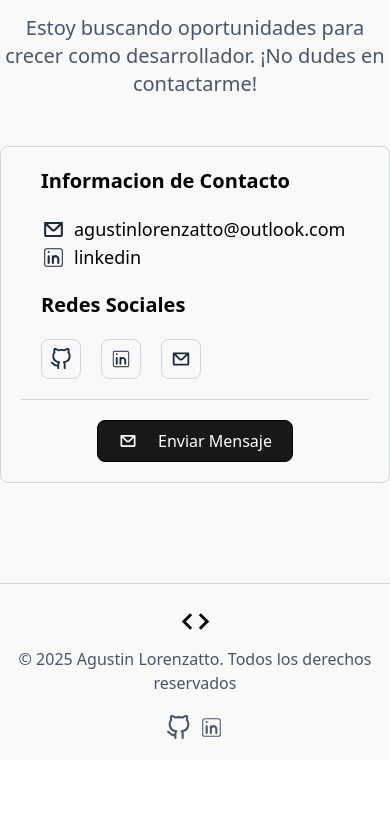
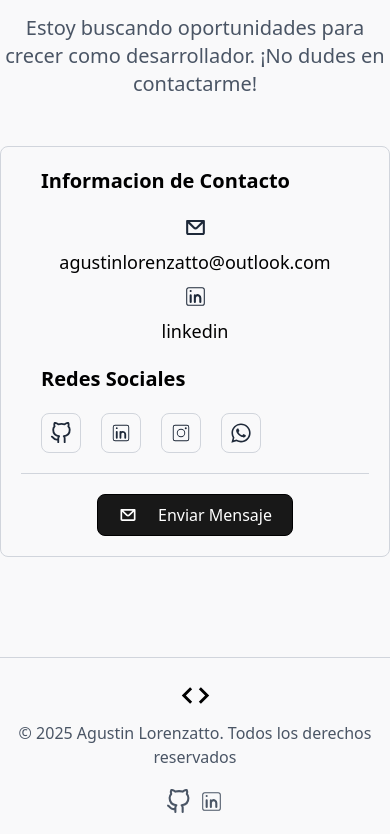
Before and after one commit to Pelusasasasa/Portfolio, a React (Vite) app: page / in a window 390 px wide. Shown: the part 6273-7107 px from the top of the page. Before the commit the page ends 7033 px from the top, so only its background shows below. Built offline with nearby package versions, Linux system fonts and the light colour scheme.

Commit message:
Poniendo mensajes de whastapp y configurar mail automaticamente

```diff
--- a/src/components/Contact.tsx
+++ b/src/components/Contact.tsx
@@ -1,9 +1,13 @@
 import { CgMail } from 'react-icons/cg'
-import { CiLinkedin  } from 'react-icons/ci'
+import { CiInstagram, CiLinkedin  } from 'react-icons/ci'
 import { FiGithub } from 'react-icons/fi'
 import { ThemedTitle } from './ThemedTitle'
+import { FaWhatsapp } from 'react-icons/fa'
 
 export const Contact = () => {
+    const text = 'Hola%20Agustín,%20vi%20tu%20portfolio%20y%20quiero%20contactarte para trabajar juntos'
+    const urlWSAP = `https://wa.me/543456445977?text=${text}`
+
   return (
     <div className='mb-25' id='contact'>
         <ThemedTitle title='¡Trabajemos Juntos!' subTitle='Estoy buscando oportunidades para crecer como desarrollador. ¡No dudes en contactarme!'/>
@@ -14,11 +18,11 @@ export const Contact = () => {
                 <div className='flex gap-5 p-5 border-b border-gray-300 mx-5 flex-col md:flex-row'>
                     <div>
                         <h3 className='text-xl font-semibold'>Informacion de Contacto</h3>
-                        <div className='flex gap-2 items-center mt-5'>
+                        <div className='flex gap-2 items-center mt-5 flex-col sm:flex-row'>
                             <CgMail size={25} className='text-gray-800'/>
                             <p className='text-lg'>agustinlorenzatto@outlook.com</p>
                         </div>
-                        <div className='flex gap-2  items-center'>
+                        <div className='flex gap-2  items-center flex-col sm:flex-row mt-2 '>
                             <CiLinkedin size={25} className='text-gray-800'/>
                             <a className='text-lg' href='https://www.linkedin.com/in/agustin-lorenzatto-74854b357/' target='_blank'>linkedin</a>
                         </div>
@@ -28,9 +32,18 @@ export const Contact = () => {
                         <h3 className='text-xl font-semibold'>Redes Sociales</h3>
 
                         <div className='flex gap-5 mt-5'>
-                            <FiGithub className='border border-gray-300 rounded-lg p-2 text-gray-800 cursor-pointer hover:bg-gray-300/50' size={40}/>
-                            <CiLinkedin className='border border-gray-300 rounded-lg p-2 text-gray-800 cursor-pointer hover:bg-gray-300/50' size={40}/>
-                            <CgMail className='border border-gray-300 rounded-lg p-2 text-gray-800 cursor-pointer hover:bg-gray-300/50' size={40}/>
+                            <a href="https://github.com/Pelusasasasa" target='_blank'>
+                                <FiGithub className='border border-gray-300 rounded-lg p-2 text-gray-800 cursor-pointer hover:bg-gray-300/50' size={40}/>
+                            </a>
+                            <a href="https://www.linkedin.com/in/agustin-lorenzatto-74854b357/" target='_blank'>
+                                <CiLinkedin className='border border-gray-300 rounded-lg p-2 text-gray-800 cursor-pointer hover:bg-gray-300/50' size={40}/>
+                            </a>
+                            <a href='https://www.instagram.com/pelusaal' target='_blank'>
+                                <CiInstagram  className='border border-gray-300 rounded-lg p-2 text-gray-800 cursor-pointer hover:bg-gray-300/50' size={40}/>
+                            </a>
+                            <a href={urlWSAP} target='_blank'>
+                                <FaWhatsapp  className='border border-gray-300 rounded-lg p-2 text-gray-800 cursor-pointer hover:bg-gray-300/50' size={40}/>
+                            </a>
                         </div>
                     </div>
                 </div>
@@ -38,7 +51,7 @@ export const Contact = () => {
                 <div className='flex justify-center my-5'>
                     <button className='border rounded-lg bg-black/90 hover:bg-black/80 cursor-pointer flex items-center px-5 gap-5 py-2'>
                         <CgMail className='text-white' size={20}/>
-                        <p className='text-white'>Enviar Mensaje</p>
+                        <a href='mailto:agustinlorenzatto@outlook.com' className='text-white'>Enviar Mensaje</a>
                     </button>
                 </div>
             </div>
--- a/src/components/Header.tsx
+++ b/src/components/Header.tsx
@@ -16,7 +16,7 @@ export const Header = () => {
         <div className="flex gap-2">
           <button className="flex items-center gap-2 px-3 py-2 border rounded-lg bg-black text-white hover:bg-black/70 cursor-pointer">
             <CiMail size={20}/>
-            <a href="#contact">Contactame</a>
+            <a href="mailto:agustinlorenzatto@outlook.com">Contactame</a>
           </button>
 
           <button className="flex items-center gap-2 px-3 py-2 border rounded-lg border-gray-300 hover:bg-gray-300/70 cursor-pointer">
--- a/src/components/MenuHambur.tsx
+++ b/src/components/MenuHambur.tsx
@@ -2,6 +2,7 @@
 import { BsDownload } from 'react-icons/bs'
 import { CgClose } from 'react-icons/cg'
 import { CiMail } from 'react-icons/ci'
+import { FaWhatsapp } from 'react-icons/fa'
 import { FiGithub, FiLinkedin} from 'react-icons/fi'
 import { IoCodeSharp } from 'react-icons/io5'
 
@@ -10,6 +11,8 @@ interface Props {
 }
 
 export const MenuHambur = ({ setMenuHambur }:Props) => {
+    const text = 'Hola%20Agustín,%20vi%20tu%20portfolio%20y%20quiero%20contactarte para trabajar juntos'
+    const urlWSAP = `https://wa.me/543456445977?text=${text}`
 return (
     <div className="flex flex-col absolute z-50 top-0 right-0 bg-white px-2 mt-5 min-h-screen">
         <div className="text-xl font-medium flex gap-5 py-5 px-3 border-b-gray-300 border-b">
@@ -32,15 +35,18 @@ return (
         <div className='px-5'>
             <p className='text-gray-500 pb-5'>Sigueme en: </p>
             <div className='flex gap-5'>
-                <div className='cursor-pointer hover:bg-gray-200 p-2 border border-gray-300 rounded-sm'>
+                <a href='https://github.com/Pelusasasasa' target='_blank' className='cursor-pointer hover:bg-gray-200 p-2 border border-gray-300 rounded-sm'>
                     <FiGithub size={20}/>
-                </div>
-                <div className='cursor-pointer hover:bg-gray-200 p-2 border border-gray-300 rounded-sm'>
-                    <FiLinkedin size={20}/>
-                </div>
-                <div className='cursor-pointer hover:bg-gray-200 p-2 border border-gray-300 rounded-sm'>
-                    <CiMail size={20}/>
-                </div>
+                </a>
+                <a href='https://www.linkedin.com/in/agustin-lorenzatto-74854b357/' target='_blank' className='cursor-pointer hover:bg-gray-200 p-2 border border-gray-300 rounded-sm'>
+                    <FiLinkedin size={20} color='blue'/>
+                </a>
+                <a href='mailto:agustinlorenzatto@outlook.com' target='_blank' className='cursor-pointer hover:bg-gray-200 p-2 border border-gray-300 rounded-sm'>
+                    <CiMail size={20} color='gray'/>
+                </a>
+                <a href={urlWSAP} target='_blank' className='cursor-pointer hover:bg-gray-200 p-2 border border-gray-300 rounded-sm'>
+                    <FaWhatsapp size={20} color='green'/>
+                </a>
             </div>
         </div>
     </div>
```
